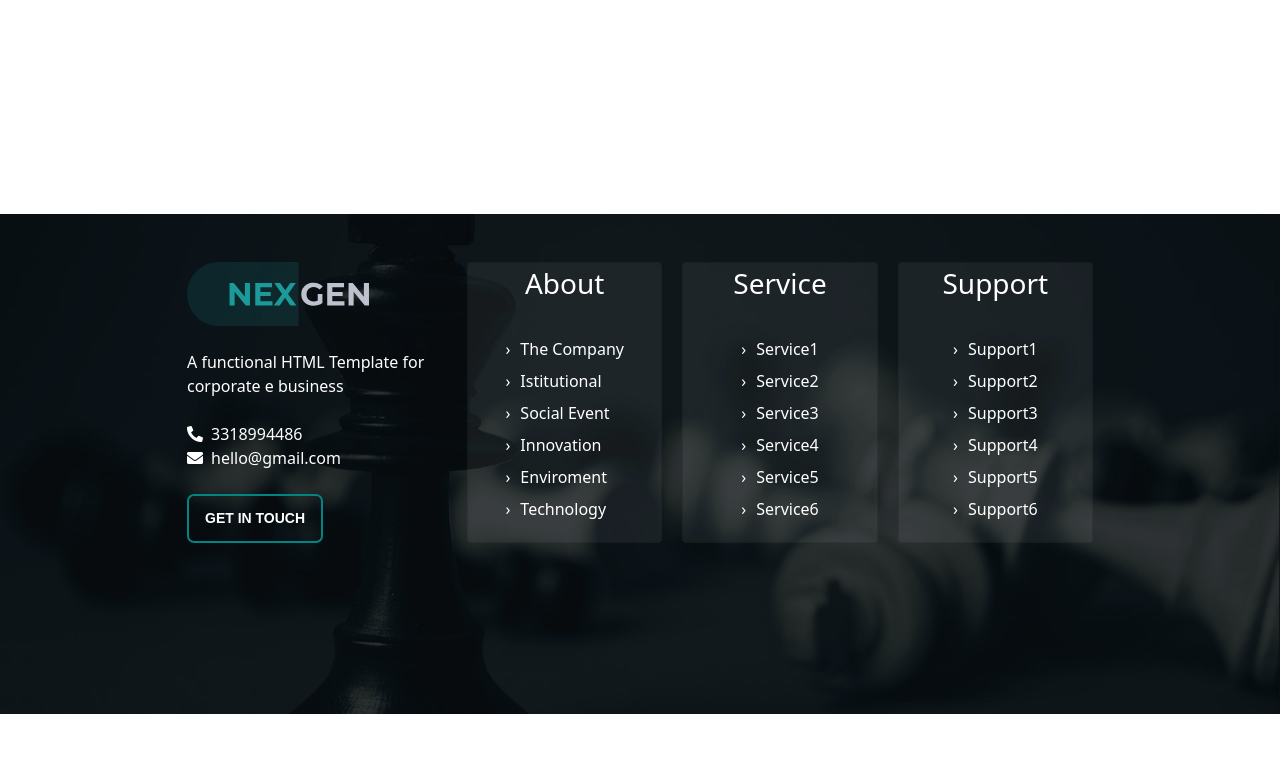
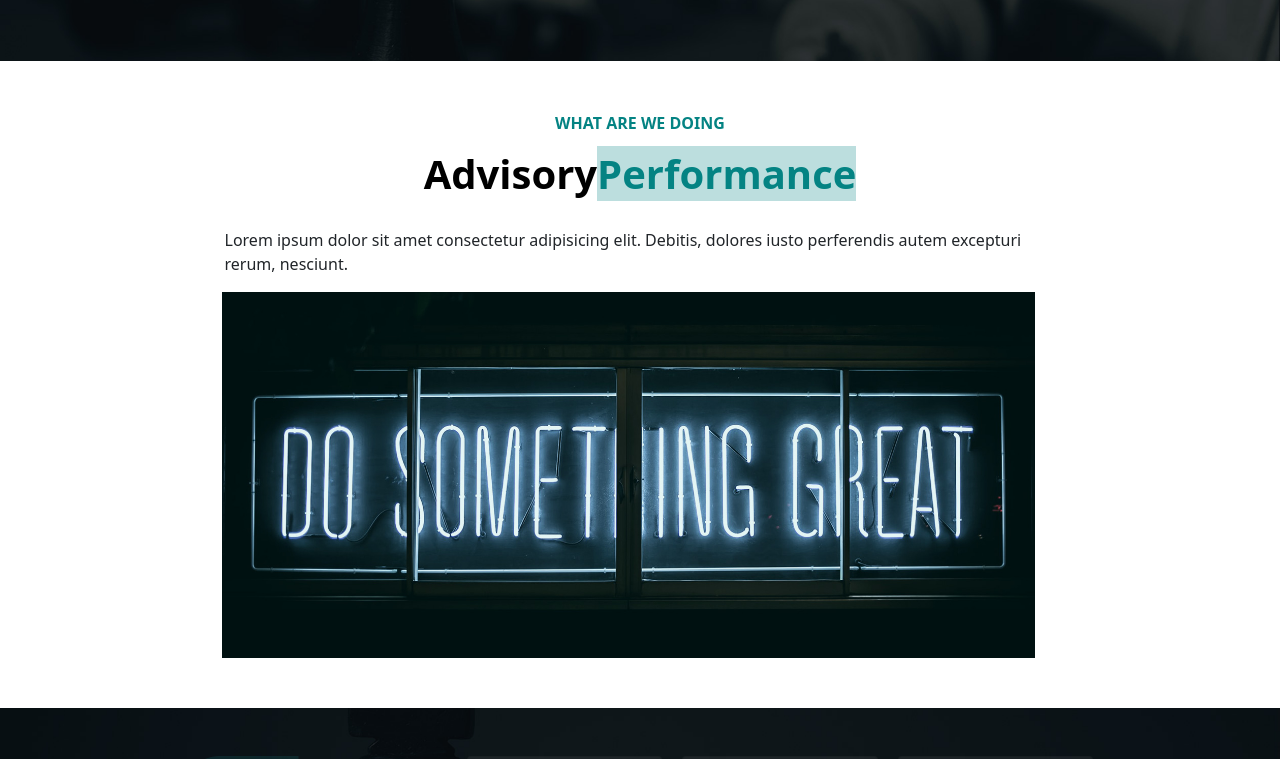
Before and after one commit to FrancescoSica16/proj-html-vuejs, a Vue app: page / in a window 1280 px wide. Shown: the part 1720-2479 px from the top of the page. Before the commit the page ends 2434 px from the top, so only its background shows below. Built offline with nearby package versions, Linux system fonts and the light colour scheme; a small style sheet from the web is missing.

Commit message:
advisory section

```diff
--- a/src/components/AdvisoryPerformanceMain.vue
+++ b/src/components/AdvisoryPerformanceMain.vue
@@ -3,9 +3,18 @@
 
       <div class="container">
           <div class="row">
-              <div class="col-9 m-auto">
+              <div  class="col-9 m-auto ">
+                <div class="pre-titol  text-center">what are we doing</div>
+                <h1 class="text-center titol-dark"> Advisory<strong>Performance</strong></h1>
+                <p>Lorem ipsum dolor sit amet consectetur adipisicing elit. Debitis, dolores iusto perferendis autem excepturi rerum, nesciunt.</p>
+              </div>
+              <div class="row">
+                <div class="col-9 m-auto">
+                  <img src="../assets/img/video-1.jpg" alt="">
+                </div>
 
               </div>
+
           </div>
       </div>
   </section>
@@ -30,6 +39,22 @@ export default {
 
 #performance{
     background-color: white;
-    height: 400px;
+
+    margin: 50px 0;
+
+    img{
+      width: 100%;
+    }
+}
+.titol-dark{
+  color: black;
+
+  strong{
+    color:#048383;
+  }
+
+  p{
+    color: $paragGray;
+  }
 }
 </style>
--- a/src/style/general.scss
+++ b/src/style/general.scss
@@ -1,8 +1,8 @@
 @import "~bootstrap/scss/bootstrap";
 
-@import "~@fortawesome/fontawesome-free/css/all.css";
+// @import "~@fortawesome/fontawesome-free/css/all.css";
 
-@import "~@fontsource/open-sans/variable-full.css";
+// @import "~@fontsource/open-sans/variable-full.css";
 
 // *{
 //     box-sizing: border-box;
--- a/src/style/variabiles.scss
+++ b/src/style/variabiles.scss
@@ -2,3 +2,5 @@ $textNavFooter: #ffffff;
 
 $primarycolor: #ffffff;
 $secondaryColor: #048383;
+
+$paragGray: lightgray;
```
